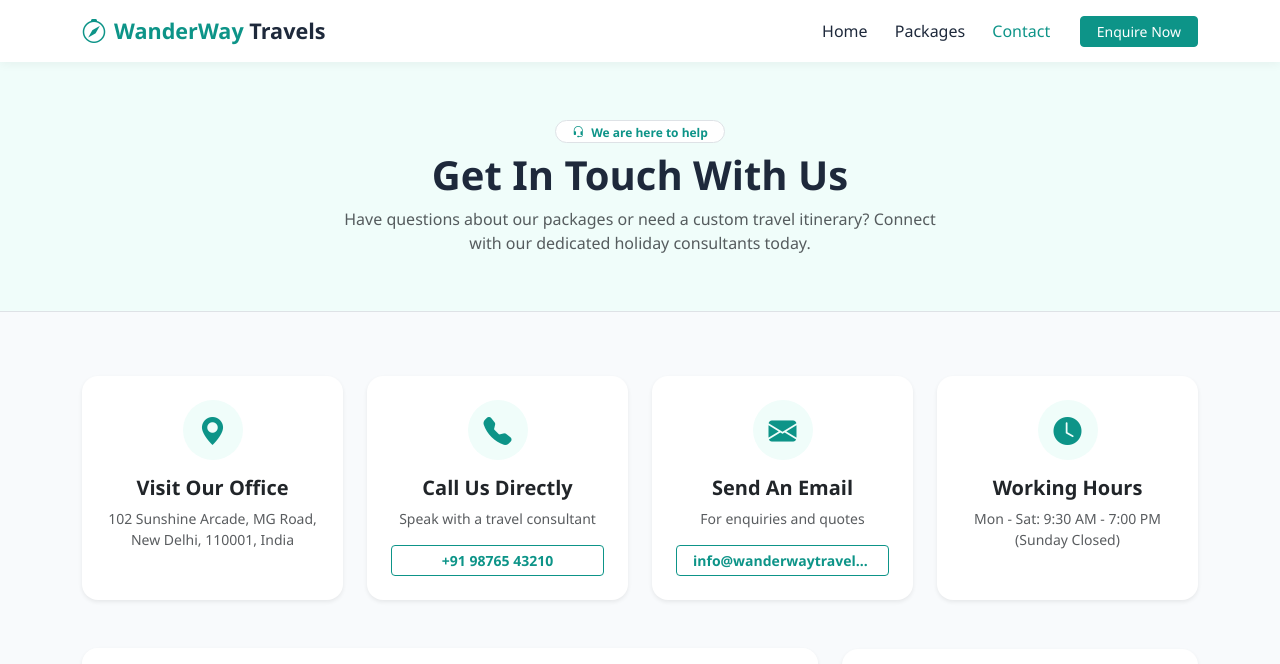
After one commit to Jai-basrani12/wanderway-travels, a PHP site: page /contact.php in a window 1280 px wide. The commit adds this page. Shown: the top 664 px of the page. Run offline with PHP 8.4, Linux system fonts and the light colour scheme; some libraries are stand-ins or nearby versions.

Commit message:
Add contact page, 404, SEO, rate limiting and README

```diff
--- a/config/config.php
+++ b/config/config.php
@@ -6,6 +6,18 @@ if (session_status() === PHP_SESSION_NONE) {
 
 // Set default timezone
 date_default_timezone_set('Asia/Kolkata');
+
+// Centralized Business Contact Details
+$site_contact = [
+    'name'          => 'WanderWay Travels',
+    'tagline'       => 'Handcrafted Travel Experiences & Tours',
+    'phone'         => '+91 98765 43210',
+    'phone_clean'   => '+919876543210',
+    'whatsapp'      => '919876543210',
+    'email'         => 'info@wanderwaytravels.com',
+    'address'       => '102 Sunshine Arcade, MG Road, New Delhi, 110001, India',
+    'working_hours' => 'Mon - Sat: 9:30 AM - 7:00 PM (Sunday Closed)'
+];
 
 // Detect local environment via HTTP_HOST
 $host = $_SERVER['HTTP_HOST'] ?? 'localhost';
--- /dev/null
+++ b/contact.php
@@ -0,0 +1,164 @@
+<?php
+// Include site configuration
+require_once __DIR__ . '/config/config.php';
+
+// SEO Meta Tags
+$page_title = 'Contact Us - ' . ($site_contact['name'] ?? 'WanderWay Travels');
+$meta_description = 'Get in touch with WanderWay Travels. Reach us by phone, email, WhatsApp, or visit our office for customized travel planning.';
+
+// Include common header
+require_once __DIR__ . '/includes/header.php';
+?>
+
+<!-- Hero Banner -->
+<section class="bg-accent-light py-5 border-bottom">
+    <div class="container py-2 text-center">
+        <span class="badge bg-white text-accent border border-accent px-3 py-1.5 rounded-pill fw-semibold mb-2">
+            <i class="bi bi-headset me-1"></i> We are here to help
+        </span>
+        <h1 class="fw-bold mb-2">Get In Touch With Us</h1>
+        <p class="text-muted mx-auto mb-0" style="max-width: 600px;">
+            Have questions about our packages or need a custom travel itinerary? Connect with our dedicated holiday consultants today.
+        </p>
+    </div>
+</section>
+
+<!-- Contact Info & Map Section -->
+<section class="py-5">
+    <div class="container py-3">
+
+        <!-- Contact Cards Row -->
+        <div class="row g-4 mb-5">
+
+            <!-- Address Card -->
+            <div class="col-md-6 col-lg-3">
+                <div class="card border-0 shadow-sm rounded-4 h-100 text-center p-4">
+                    <div class="mb-3">
+                        <span class="d-inline-flex align-items-center justify-content-center bg-accent-light text-accent rounded-circle" style="width: 60px; height: 60px;">
+                            <i class="bi bi-geo-alt-fill fs-3"></i>
+                        </span>
+                    </div>
+                    <h5 class="fw-bold mb-2">Visit Our Office</h5>
+                    <p class="text-muted small mb-0 lh-base">
+                        <?= htmlspecialchars($site_contact['address']) ?>
+                    </p>
+                </div>
+            </div>
+
+            <!-- Phone Card -->
+            <div class="col-md-6 col-lg-3">
+                <div class="card border-0 shadow-sm rounded-4 h-100 text-center p-4">
+                    <div class="mb-3">
+                        <span class="d-inline-flex align-items-center justify-content-center bg-accent-light text-accent rounded-circle" style="width: 60px; height: 60px;">
+                            <i class="bi bi-telephone-fill fs-3"></i>
+                        </span>
+                    </div>
+                    <h5 class="fw-bold mb-2">Call Us Directly</h5>
+                    <p class="text-muted small mb-3">Speak with a travel consultant</p>
+                    <a href="tel:<?= htmlspecialchars($site_contact['phone_clean']) ?>" class="btn btn-outline-accent btn-sm px-3 fw-semibold">
+                        <?= htmlspecialchars($site_contact['phone']) ?>
+                    </a>
+                </div>
+            </div>
+
+            <!-- Email Card -->
+            <div class="col-md-6 col-lg-3">
+                <div class="card border-0 shadow-sm rounded-4 h-100 text-center p-4">
+                    <div class="mb-3">
+                        <span class="d-inline-flex align-items-center justify-content-center bg-accent-light text-accent rounded-circle" style="width: 60px; height: 60px;">
+                            <i class="bi bi-envelope-fill fs-3"></i>
+                        </span>
+                    </div>
+                    <h5 class="fw-bold mb-2">Send An Email</h5>
+                    <p class="text-muted small mb-3">For enquiries and quotes</p>
+                    <a href="mailto:<?= htmlspecialchars($site_contact['email']) ?>" class="btn btn-outline-accent btn-sm px-3 fw-semibold text-truncate d-inline-block mw-100">
+                        <?= htmlspecialchars($site_contact['email']) ?>
+                    </a>
+                </div>
+            </div>
+
+            <!-- Working Hours Card -->
+            <div class="col-md-6 col-lg-3">
+                <div class="card border-0 shadow-sm rounded-4 h-100 text-center p-4">
+                    <div class="mb-3">
+                        <span class="d-inline-flex align-items-center justify-content-center bg-accent-light text-accent rounded-circle" style="width: 60px; height: 60px;">
+                            <i class="bi bi-clock-fill fs-3"></i>
+                        </span>
+                    </div>
+                    <h5 class="fw-bold mb-2">Working Hours</h5>
+                    <p class="text-muted small mb-0 lh-base">
+                        <?= htmlspecialchars($site_contact['working_hours']) ?>
+                    </p>
+                </div>
+            </div>
+
+        </div>
+
+        <!-- Google Maps & WhatsApp Action Row -->
+        <div class="row g-4 align-items-center">
+
+            <!-- Google Maps Embed Placeholder -->
+            <div class="col-lg-8">
+                <div class="card border-0 shadow-sm rounded-4 overflow-hidden">
+                    <div class="card-header bg-white py-3 px-4 border-bottom">
+                        <h5 class="fw-bold mb-0">
+                            <i class="bi bi-map text-accent me-2"></i> Our Location on Google Maps
+                        </h5>
+                    </div>
+                    <div class="card-body p-0">
+                        <!-- Responsive Google Maps Embed -->
+                        <div class="ratio ratio-16x9" style="min-height: 380px;">
+                            <iframe
+                                src="https://www.google.com/maps/embed?pb=!1m18!1m12!1m3!1d14008.114885822606!2d77.2090212!3d28.6139391!2m3!1f0!2f0!3f0!3m2!1i1024!2i768!4f13.1!3m3!1m2!1s0x390cfd5b347eb62d%3A0x37205b715389640!2sConnaught%20Place%2C%20New%20Delhi%2C%20Delhi%20110001!5e0!3m2!1sen!2sin!4v1700000000000!5m2!1sen!2sin"
+                                style="border:0;"
+                                allowfullscreen=""
+                                loading="lazy"
+                                referrerpolicy="no-referrer-when-downgrade"
+                                title="WanderWay Travels Office Location">
+                            </iframe>
+                        </div>
+                    </div>
+                </div>
+            </div>
+
+            <!-- WhatsApp & Direct Chat Column -->
+            <div class="col-lg-4">
+                <div class="card border-0 shadow-sm rounded-4 p-4 text-center h-100 bg-white">
+                    <div class="mb-3">
+                        <span class="d-inline-flex align-items-center justify-content-center rounded-circle" style="width: 72px; height: 72px; background-color: #25d366; color: #ffffff;">
+                            <i class="bi bi-whatsapp fs-1"></i>
+                        </span>
+                    </div>
+                    <h4 class="fw-bold mb-2">Instant WhatsApp Chat</h4>
+                    <p class="text-muted small mb-4">
+                        Chat directly with our holiday planning team for rapid answers to your travel queries, package quotes, and itinerary customizations.
+                    </p>
+                    <a href="https://wa.me/<?= htmlspecialchars($site_contact['whatsapp']) ?>?text=<?= urlencode('Hello ' . $site_contact['name'] . ', I would like to enquire about travel packages') ?>"
+                       target="_blank"
+                       rel="noopener noreferrer"
+                       class="btn btn-success btn-lg w-100 py-3 fw-bold shadow-sm mb-3"
+                       style="background-color: #25d366; border-color: #25d366;">
+                        <i class="bi bi-whatsapp me-2"></i> Start Chat on WhatsApp
+                    </a>
+
+                    <hr class="my-3 text-secondary opacity-25">
+
+                    <div class="text-start small text-muted">
+                        <div class="fw-bold text-dark mb-1">Looking for a tailored tour?</div>
+                        <p class="mb-2">Send us your exact requirements with our detailed form.</p>
+                        <a href="<?= BASE_URL ?>enquiry.php" class="text-accent fw-semibold text-decoration-none">
+                            Go to Custom Enquiry Form <i class="bi bi-arrow-right ms-1"></i>
+                        </a>
+                    </div>
+                </div>
+            </div>
+
+        </div>
+
+    </div>
+</section>
+
+<?php
+// Include common footer
+require_once __DIR__ . '/includes/footer.php';
+?>
--- a/enquiry.php
+++ b/enquiry.php
@@ -130,8 +130,9 @@ if (($_SERVER['REQUEST_METHOD'] ?? 'GET') === 'POST' && !$is_sent) {
     }
 }
 
-// Page Title
-$page_title = 'Send An Enquiry - WanderWay Travels';
+// Page Title and SEO Meta Description
+$page_title = 'Send An Enquiry - ' . ($site_contact['name'] ?? 'WanderWay Travels');
+$meta_description = 'Request a customized vacation quote, plan your holiday itinerary, and get personal assistance from WanderWay Travels.';
 
 // Include common header
 require_once __DIR__ . '/includes/header.php';
--- a/includes/footer.php
+++ b/includes/footer.php
@@ -1,3 +1,4 @@
+<?php global $site_contact; ?>
     </main>
 
     <!-- Footer -->
@@ -12,7 +13,7 @@
                         <span>WanderWay</span> Travels
                     </div>
                     <p class="small text-secondary mb-3">
-                        Your trusted travel partner for unforgettable vacations, custom holiday packages, and seamless travel booking experiences worldwide.
+                        <?= htmlspecialchars($site_contact['tagline'] ?? 'Your trusted travel partner for unforgettable vacations.') ?>
                     </p>
                     <div class="d-flex gap-2">
                         <span class="badge bg-dark border border-secondary text-secondary">Trusted & Certified</span>
@@ -48,15 +49,19 @@
                     <ul class="list-unstyled small text-secondary">
                         <li class="mb-2 d-flex align-items-start">
                             <i class="bi bi-geo-alt text-accent me-2 mt-1"></i>
-                            <span>102 Sunshine Arcade, MG Road, New Delhi, India</span>
+                            <span><?= htmlspecialchars($site_contact['address']) ?></span>
                         </li>
                         <li class="mb-2 d-flex align-items-center">
                             <i class="bi bi-telephone text-accent me-2"></i>
-                            <span>+91 98765 43210</span>
+                            <a href="tel:<?= htmlspecialchars($site_contact['phone_clean']) ?>" class="text-secondary text-decoration-none">
+                                <?= htmlspecialchars($site_contact['phone']) ?>
+                            </a>
                         </li>
                         <li class="mb-2 d-flex align-items-center">
                             <i class="bi bi-envelope text-accent me-2"></i>
-                            <span>info@wanderwaytravels.com</span>
+                            <a href="mailto:<?= htmlspecialchars($site_contact['email']) ?>" class="text-secondary text-decoration-none">
+                                <?= htmlspecialchars($site_contact['email']) ?>
+                            </a>
                         </li>
                     </ul>
                 </div>
@@ -68,7 +73,7 @@
             <!-- Copyright Notice -->
             <div class="row align-items-center">
                 <div class="col-md-6 text-center text-md-start small text-secondary">
-                    &copy; <?= date('Y') ?> WanderWay Travels. All rights reserved.
+                    &copy; <?= date('Y') ?> <?= htmlspecialchars($site_contact['name']) ?>. All rights reserved.
                 </div>
                 <div class="col-md-6 text-center text-md-end small text-secondary mt-2 mt-md-0">
                     Designed for memorable journeys.
@@ -77,8 +82,8 @@
         </div>
     </footer>
 
-    <!-- WhatsApp Floating Button (Placeholder number: 919876543210) -->
-    <a href="https://wa.me/919876543210?text=Hello%20WanderWay%20Travels%2C%20I%20would%20like%20to%20enquire%20about%20travel%20packages"
+    <!-- WhatsApp Floating Button -->
+    <a href="https://wa.me/<?= htmlspecialchars($site_contact['whatsapp']) ?>?text=<?= urlencode('Hello ' . $site_contact['name'] . ', I would like to enquire about travel packages') ?>"
        class="whatsapp-float"
        target="_blank"
        rel="noopener noreferrer"
--- a/includes/header.php
+++ b/includes/header.php
@@ -1,8 +1,7 @@
 <?php
-// Default page title if not set
-if (!isset($page_title)) {
-    $page_title = 'WanderWay Travels - Discover Beautiful Destinations';
-}
+// Default SEO page title and meta description if not set
+$page_title = $page_title ?? 'WanderWay Travels - Discover Beautiful Destinations';
+$meta_description = $meta_description ?? 'Book handcrafted holiday tours, scenic vacation packages, and custom travel experiences with WanderWay Travels.';
 
 // Current page filename for active navbar state
 $current_page = basename($_SERVER['PHP_SELF']);
@@ -13,6 +12,10 @@ $current_page = basename($_SERVER['PHP_SELF']);
     <meta charset="UTF-8">
     <meta name="viewport" content="width=device-width, initial-scale=1.0">
     <title><?= htmlspecialchars($page_title) ?></title>
+    <meta name="description" content="<?= htmlspecialchars($meta_description) ?>">
+
+    <!-- Favicon -->
+    <link rel="icon" type="image/svg+xml" href="<?= BASE_URL ?>assets/img/favicon.svg">
 
     <!-- Bootstrap 5 CSS CDN -->
     <link href="https://cdn.jsdelivr.net/npm/bootstrap@5.3.3/dist/css/bootstrap.min.css" rel="stylesheet">
--- a/index.php
+++ b/index.php
@@ -2,8 +2,9 @@
 // Include site configuration and database connection
 require_once __DIR__ . '/config/config.php';
 
-// Set page title
+// Set page title and SEO meta description
 $page_title = 'WanderWay Travels - Discover Beautiful Destinations';
+$meta_description = 'Discover extraordinary travel packages, scenic holiday escapes, and custom vacations worldwide with WanderWay Travels.';
 
 // Fetch 3 latest active packages from the database using a prepared statement
 $sql = "SELECT id, title, destination, price, days, description, image FROM packages WHERE is_active = ? ORDER BY id DESC LIMIT 3";
--- a/package.php
+++ b/package.php
@@ -51,8 +51,9 @@ if (!$package) {
     exit;
 }
 
-// Set dynamic page title
-$page_title = htmlspecialchars($package['title']) . ' - WanderWay Travels';
+// Set dynamic page title and SEO meta description
+$page_title = htmlspecialchars($package['title']) . ' - ' . ($site_contact['name'] ?? 'WanderWay Travels');
+$meta_description = htmlspecialchars(mb_substr(strip_tags($package['description']), 0, 150)) . '... Explore with WanderWay Travels.';
 
 // Include common header
 require_once __DIR__ . '/includes/header.php';
--- a/packages.php
+++ b/packages.php
@@ -23,10 +23,13 @@ while ($row = $result->fetch_assoc()) {
 }
 $stmt->close();
 
-// Page Title
+// Page Title and SEO Meta Description
 $page_title = ($search_term !== '')
     ? 'Search: ' . htmlspecialchars($search_term) . ' - Tour Packages - WanderWay Travels'
     : 'All Tour Packages - WanderWay Travels';
+$meta_description = ($search_term !== '')
+    ? 'Browse holiday tour packages matching "' . htmlspecialchars($search_term) . '" with WanderWay Travels.'
+    : 'Browse all active holiday tour packages, vacation getaways, and scenic itineraries with WanderWay Travels.';
 
 // Include common header
 require_once __DIR__ . '/includes/header.php';
--- /dev/null
+++ b/robots.txt
@@ -0,0 +1,4 @@
+User-agent: *
+Disallow: /admin/
+Disallow: /config/
+Disallow: /includes/
```
Also changed, not shown: 404.php (added, +60 -0 lines), admin/login.php (+58 -9 lines), .htaccess (added), README.md (added), assets/img/favicon.svg (added), uploads/.htaccess (added), 1 other file.
